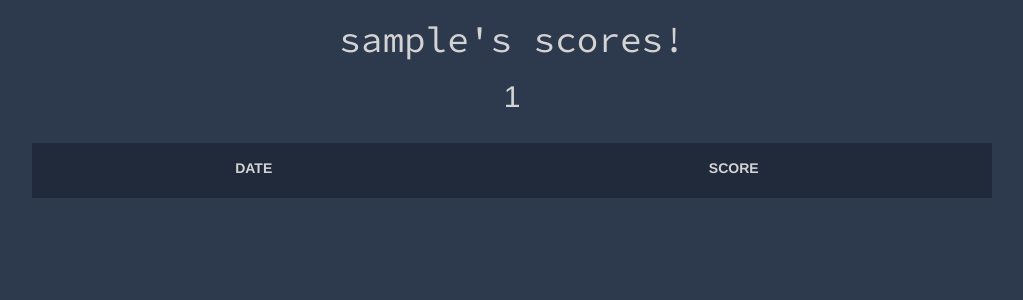
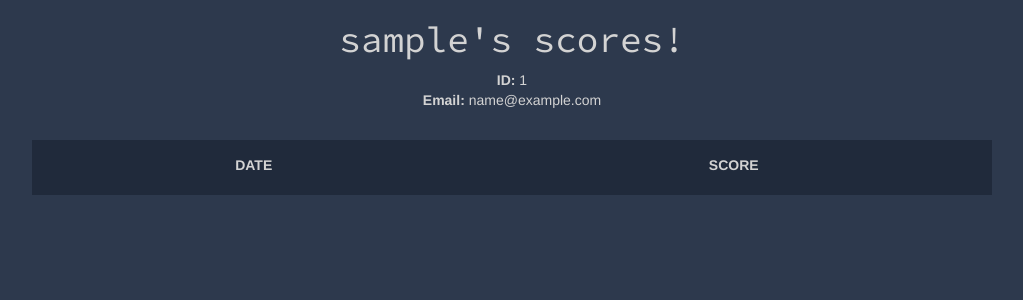
Before and after one commit to jakobdorian/CITS3403-Project, a Flask app: page /user_stats in a window 1280 px wide. Shown: the part 52-352 px from the top of the page, without its empty margins (128-1151 px from the left). Run offline with Flask 2, Linux system fonts and the light colour scheme; the visitor is signed in with stand-in values (Sample User, id 1); data comes from the database, SQL or seed files in the repository; data that the repository does not hold is empty; some libraries are stand-ins or nearby versions.

Commit message:
small ui changes

```diff
--- a/app/routes.py
+++ b/app/routes.py
@@ -57,7 +57,7 @@ def user_stats():
         user_id = current_user.id
         #show list of stats associated with user IF logged in
         my_scores = Score.query.filter_by(user_id=user_id)
-        return render_template('user.html', user=my_scores)
+        return render_template('user.html', user=my_scores, title="Profile")
     return render_template('user.html', title='Profile')
 
 
--- a/app/templates/user.html
+++ b/app/templates/user.html
@@ -2,7 +2,16 @@
 
 {% block content %}
     <h1>{{ current_user.username }}'s scores! </h1>
-    <h2>{{ current_user.id }} </h2>
+    <div class="container">
+        <div class="row">
+            <div class="col-md-12">
+                <strong>ID:</strong>
+                {{ current_user.id }} <br>
+                <strong>Email:</strong>
+                {{ current_user.email }} <br>
+            </div>
+        </div>
+    </div>
 
    <!--TODO: IF NO SCORES YET, LINK TO GAME-->
    <table id="myTable" class="tablesorter">
```
